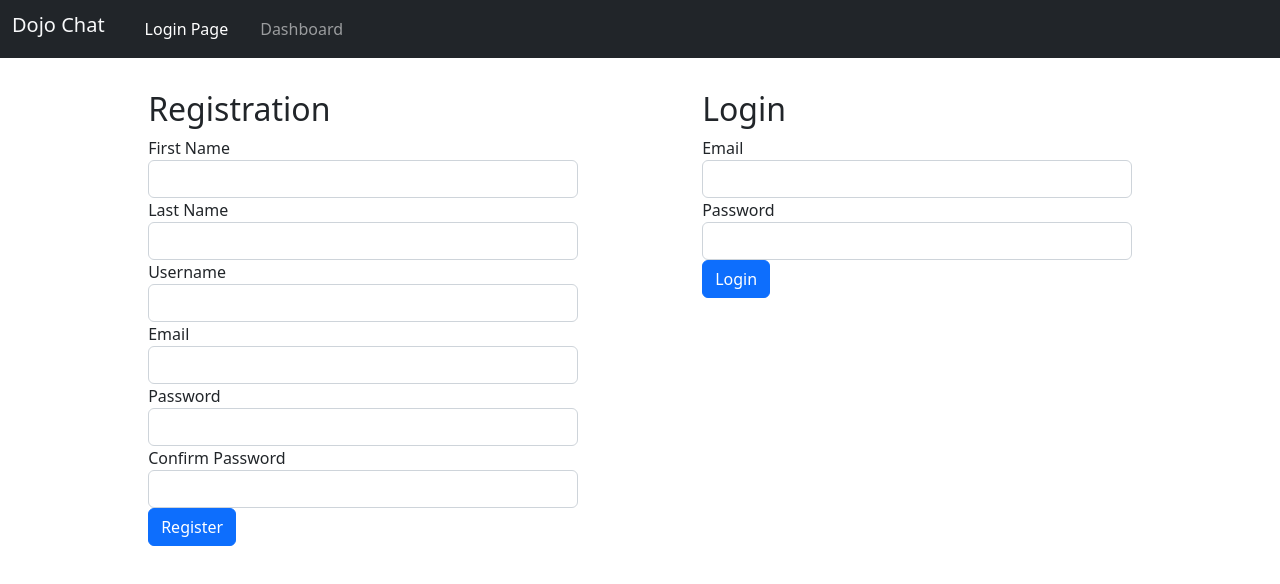
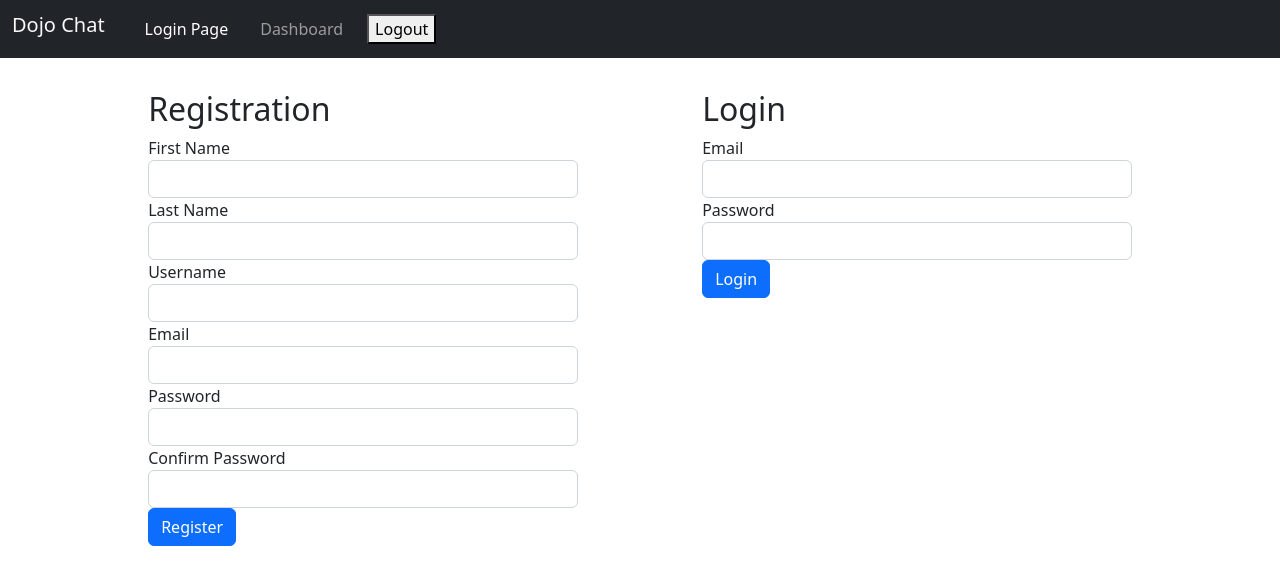
Before and after one commit to torteg4/aim-chat-app-project, a React (Create React App) app in the folder client/: page / in a window 1280 px wide. Shown: the top 584 px of the page. Built offline with nearby package versions, Linux system fonts and the light colour scheme; no server answers.

Commit message:
added logout button

```diff
--- a/client/src/components/Dashboard.jsx
+++ b/client/src/components/Dashboard.jsx
@@ -49,6 +49,10 @@ const Dashboard = props => {
             </form>
 
         </div>
+
+        <div>
+
+        </div>
     </>
     )
 }
--- a/client/src/components/Nav.jsx
+++ b/client/src/components/Nav.jsx
@@ -1,6 +1,23 @@
 import { NavLink } from "react-router-dom";
+import  { useNavigate } from 'react-router-dom';
+import { UserContext } from '../context/UserContext';
+import { useContext } from 'react'
+import axios from 'axios';
 
 const Nav = (props) => {
+
+    const {socket} = useContext(UserContext);
+    const navigate = useNavigate()
+
+    const onLogout = () => {
+        axios.get("http://localhost:8000/api/logout", {withCredentials:true})
+            .then(() => {
+                console.log("Logged out!")
+                socket.disconnect();
+                navigate("/")
+            })
+    }
+
     return (
         <>
             <nav className="navbar navbar-expand-lg bg-dark navbar-dark">
@@ -19,6 +36,13 @@ const Nav = (props) => {
                                 Dashboard
                             </NavLink>
                         </li>
+                        <li>
+                            <NavLink>
+                                <button onClick = {() => onLogout()}>Logout</button>
+                            </NavLink>
+                        </li>
+
+
                     </ul>
                 </div>
             </nav>
```
